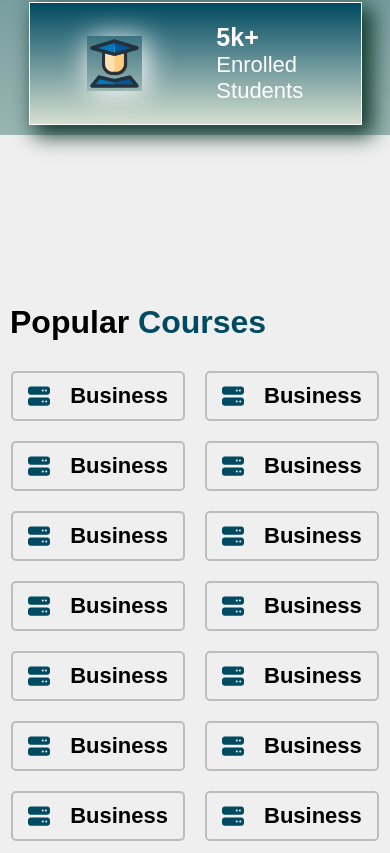
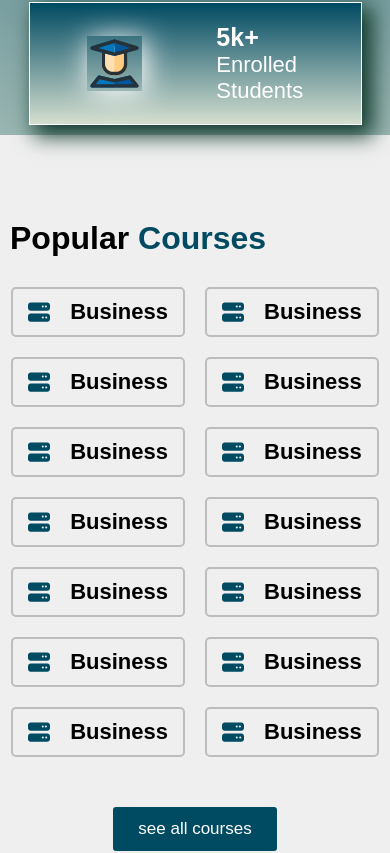
Before and after one commit to mahfuz-ta09/nrc-london, a Next.js app: page / in a window 390 px wide. Shown: the part 1320-2173 px from the top of the page. Built offline with nearby package versions, Linux system fonts and the light colour scheme; a web font is replaced by a local one.

Commit message:
process added 2.5

```diff
--- a/src/app/globals.css
+++ b/src/app/globals.css
@@ -34,7 +34,7 @@
 }
 
 .home-contain > :nth-child(4){
-  background: linear-gradient(to bottom,rgba(0,74,98,0.7),rgba(0,74,98,0.6)),url('https://i.ibb.co.com/ZNsVDwk/Green-Beige-Aesthetic-Leaves-Illustration-Background-Instagram-Story-1.png');
+  background: linear-gradient(to bottom,rgba(0,0,0,.2),rgba(0,0,0,0.6)),url('https://i.ibb.co.com/ZNsVDwk/Green-Beige-Aesthetic-Leaves-Illustration-Background-Instagram-Story-1.png');
   background-position: center;
   background-size: cover;
 }
@@ -43,3 +43,12 @@
 .home-contain > :nth-child(3) {
   /* background: #efefef; */
 }
+
+
+@media screen and (max-width:450px) {
+  .home-contain > :nth-child(1){
+    padding-top: 10vh;
+  }
+
+
+}
```
